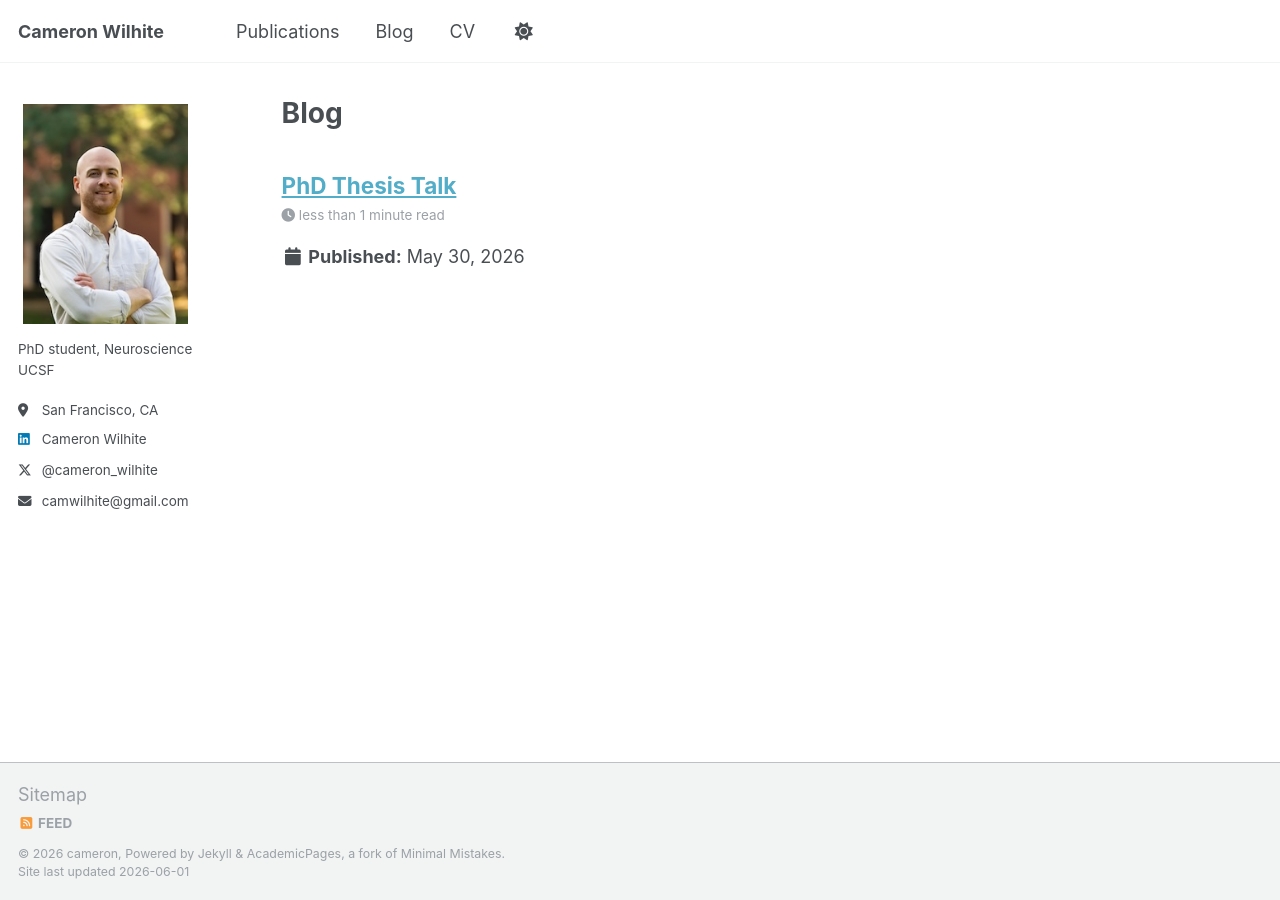
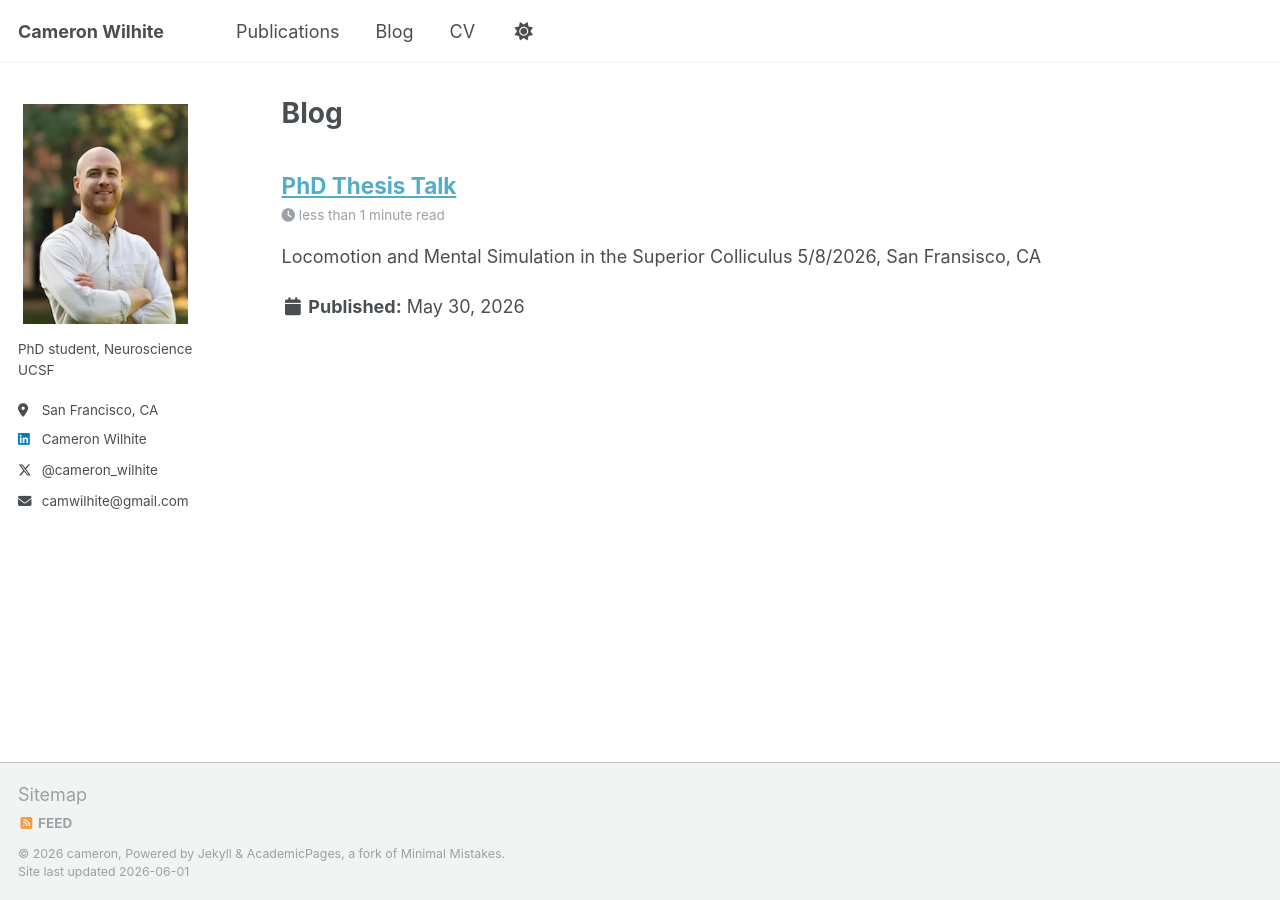
Before and after one commit to camwilhite/camwilhite.github.io, a Jekyll site: the page built from _pages/blog.html, in a window 1280 px wide. Built offline with Jekyll 4.4.1, drawn with Linux system fonts in a browser that asks for light colours; a script that is not in the unit is left out.

Commit message:
Update 2012-08-14-blog-post-1.md

```diff
--- a/_posts/2012-08-14-blog-post-1.md
+++ b/_posts/2012-08-14-blog-post-1.md
@@ -4,6 +4,8 @@ date: 2026-05-30
 permalink: /posts/2026/05/Thesis_Talk/
 tags:
 ---
+Locomotion and Mental Simulation in the Superior Colliculus
+5/8/2026, San Fransisco, CA
 
 <!--more-->
 
```
